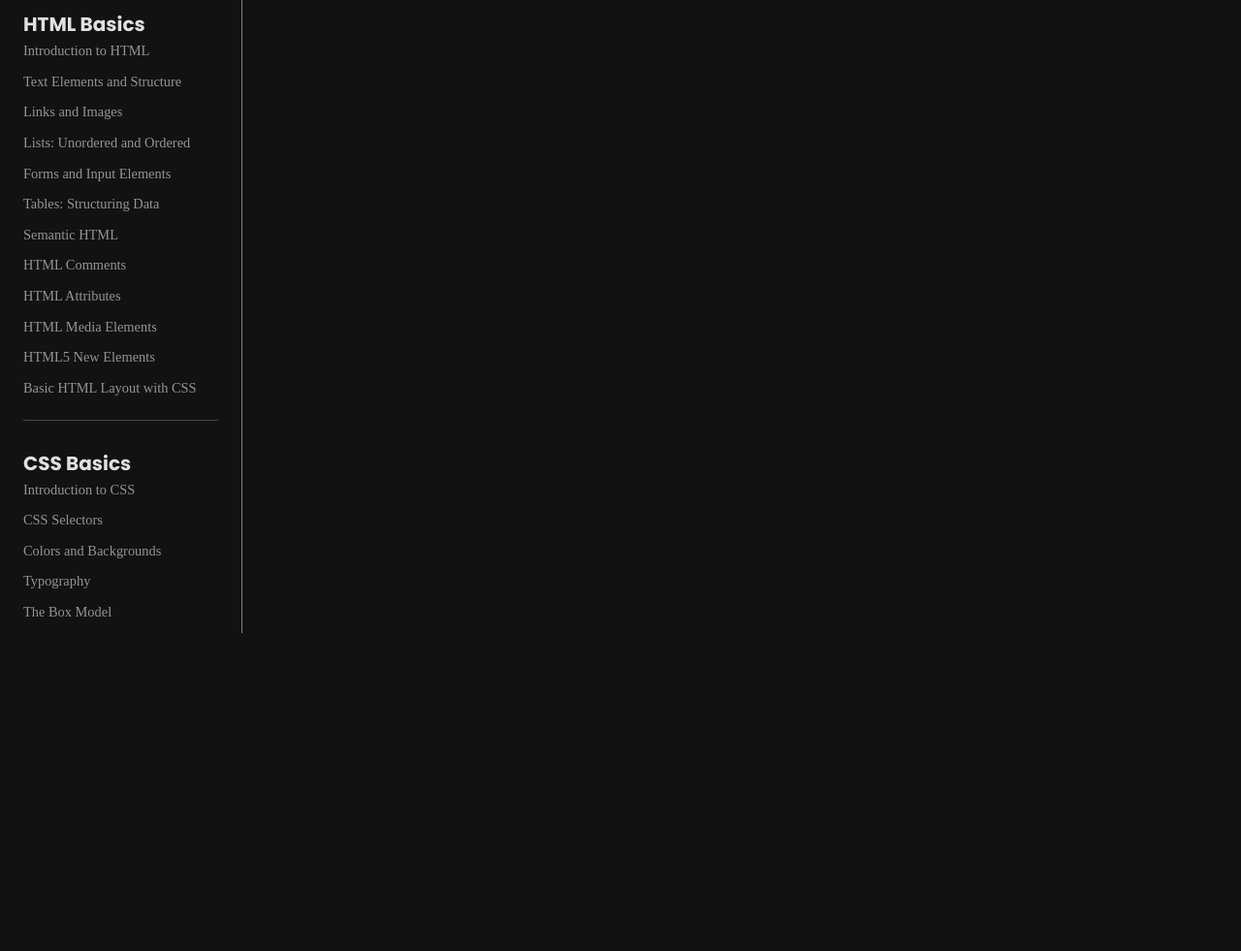
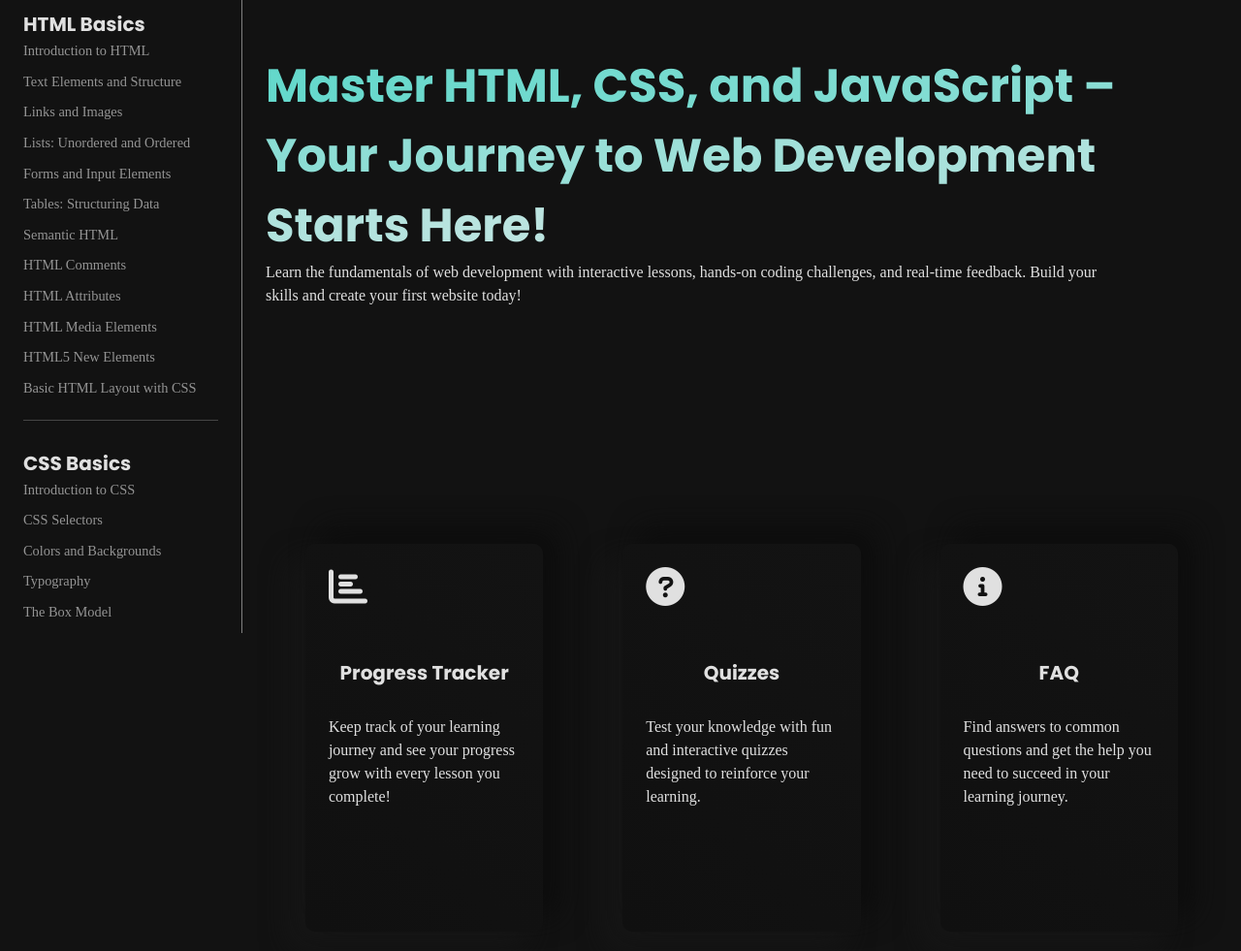
Before and after one commit to AkoSiJacobDeveloper/CodeCraftAcademy, a plain HTML site: page Home.html in a window 1280 px wide. Shown: the part 207-1188 px from the top of the page at 97% size. Before the commit the page ends 860 px from the top, so only its background shows below. Drawn offline with nearby package versions, Linux system fonts and the light colour scheme; a web font is replaced by a local one.

Commit message:
Updated today 11/26/2024

```diff
--- a/Application.js
+++ b/Application.js
@@ -71,13 +71,16 @@ document.addEventListener("DOMContentLoaded", () => {
       const loginModal = bootstrap.Modal.getInstance(document.getElementById("loginModal"));
       loginModal.hide();
     });
-  });
+});
 
-// Active NavLinks
+const logoutButton = document.getElementById("logoutBtn");
+
+logoutButton.addEventListener("click", function () {
+  window.location.href = "Index.html";
+})
+
 function updateActiveLinks() {
   const activePage = window.location.hash;
-
-  // Update nav bar links
   document.querySelectorAll('nav a').forEach(link => {
     if (link.getAttribute("href") === activePage) {
       link.classList.add('active');
@@ -86,7 +89,6 @@ function updateActiveLinks() {
     }
   });
 
-  // Update sidebar links
   document.querySelectorAll('.navigation a').forEach(link => {
     if (link.getAttribute("href") === activePage) {
       link.classList.add('active');
@@ -96,8 +98,5 @@ function updateActiveLinks() {
   });
 }
 
-// Initial update on page load
 updateActiveLinks();
-
-// Update links when hash changes
 window.addEventListener('hashchange', updateActiveLinks);
--- a/Home.html
+++ b/Home.html
@@ -26,7 +26,7 @@
 
                 <div class="mx-3 line">  </div>
 
-                <button type="submit" class="px-3 logoutBtn">
+                <button type="submit" class="px-3 logoutBtn" id="logoutBtn">
                     <i class="fa-solid fa-right-from-bracket"></i> Logout
                 </button>
             </div>
--- a/HomeContent.html
+++ b/HomeContent.html
@@ -4,8 +4,48 @@
     <meta charset="UTF-8">
     <meta name="viewport" content="width=device-width, initial-scale=1.0">
     <title>Document</title>
+    <link rel="stylesheet" href="Style.css">
 </head>
 <body>
-    <h1>Hello, This is HomePage</h1>
+    <main class="container-fluid p-0 home-page d-flex flex-column gap-5">
+        <div class="d-flex justify-content-center align-items-center wrap-section">
+            <section class="container">
+                <span class="home-headline">Master HTML, CSS, and JavaScript – Your Journey to Web Development Starts Here!</span>
+                <p class="home-subheadline">Learn the fundamentals of web development with interactive lessons, hands-on coding challenges, and real-time feedback. Build your skills and create your first website today!</p>
+            </section>
+        </div>
+
+        <section class="container d-flex parent-card">
+            <div class="container w-25 features-card p-2 d-flex flex-column gap-4">
+                <div class="p-3 d-block">
+                    <i class="fa-solid fa-chart-bar features-icon"></i>
+                </div>
+                <div class="p-3 d-flex flex-column gap-4">
+                    <h5 class="features-heading text-center fw-bold">Progress Tracker</h5>
+                    <p class="features-text m-0">Keep track of your learning journey and see your progress grow with every lesson you complete!</p>
+                </div>
+            </div>
+            <div class="container w-25 features-card p-2 d-flex flex-column gap-4">
+                <div class="p-3 d-block">
+                    <i class="fa-solid fa-circle-question features-icon"></i>
+                </div>
+                <div class="p-3 d-flex flex-column gap-4">
+                    <h5 class="features-heading text-center fw-bold">Quizzes</h5>
+                    <p class="features-text m-0">Test your knowledge with fun and interactive quizzes designed to reinforce your learning.</p>
+                </div>
+            </div>
+            <div class="container w-25 features-card p-2 d-flex flex-column gap-4">
+                <div class="p-3 d-block">
+                    <i class="fa-solid fa-circle-info features-icon"></i>
+                </div>
+                <div class="p-3 d-flex flex-column gap-4">
+                    <h5 class="features-heading text-center fw-bold">FAQ</h5>
+                    <p class="features-text m-0">Find answers to common questions and get the help you need to succeed in your learning journey.</p>
+                </div>
+            </div>
+        </section>
+    </main>
+
+    <script src="Application.js"></script>
 </body>
 </html>
--- a/Routing.js
+++ b/Routing.js
@@ -350,7 +350,6 @@ function loadContent() {
           console.error("Error loading content:", error);
         });
     } else {
-      // If the content is inline, use it directly
       appContent.innerHTML = route.content;
     }
   } else {
@@ -360,7 +359,6 @@ function loadContent() {
 
 window.addEventListener("hashchange", loadContent);
 
-// Load content on page load
 if (location.hash) {
   loadContent();
 } else {
--- a/Style.css
+++ b/Style.css
@@ -19,8 +19,6 @@
 body {
     background-color: var(--background-color);
     margin: 0;
-
-
 }
 
 .header {
@@ -238,6 +236,53 @@ nav a.active, .navigation a.active {
     border-radius: 5px;
 }
 
+.wrap-section {
+    height: 80vh;
+}
+
+.home-headline {
+    font-family: var(--poppins);
+    font-size: 3em;
+    font-weight: var(--bold-text);
+    background: linear-gradient(to right, #64D8CB, #BCE4E0);
+    -webkit-background-clip: text;
+    -webkit-text-fill-color: transparent;
+    background-clip: text;
+}
+
+.home-subheadline {
+    font-family: var(--rethink-sans);
+    width: 90%;
+}
+
+.features-card {
+    height: 50vh;
+    border-radius: 10px;
+    background: linear-gradient(45deg, #101010, #131313);
+    box-shadow: 16px -16px 29px #0d0d0d,
+                -16px 16px 29px #171717;
+    transition: transform 0.3s ease, box-shadow 0.3s ease, background 0.3s ease;
+}
+
+.features-card:hover {
+    transform: scale(1.05);
+    box-shadow: 0 0 5px #64D8CB, 0 0 15px #64D8CB, 0 0 15px #64D8CB;
+    background: linear-gradient(45deg, #131313, #1f1f1f);
+}
+
+.features-icon {
+    font-size: 2.5em;
+}
+
+.features-heading {
+    font-family: var(--poppins);
+    /* text-decoration: underline 1px solid var(--buttons-bg-color); */
+}
+
+.features-text {
+    font-family: var(--rethink-sans);
+}
+
 @media (min-width: 768px) {
     .lms-logo {
         width: 20vw;
@@ -252,8 +297,6 @@ nav a.active, .navigation a.active {
     }
 }
 
-
-
 @media (min-width: 1024px) {
     .lms-logo {
         width: 20vw;
```
Also changed, not shown: home.png (added), 1 other file.
